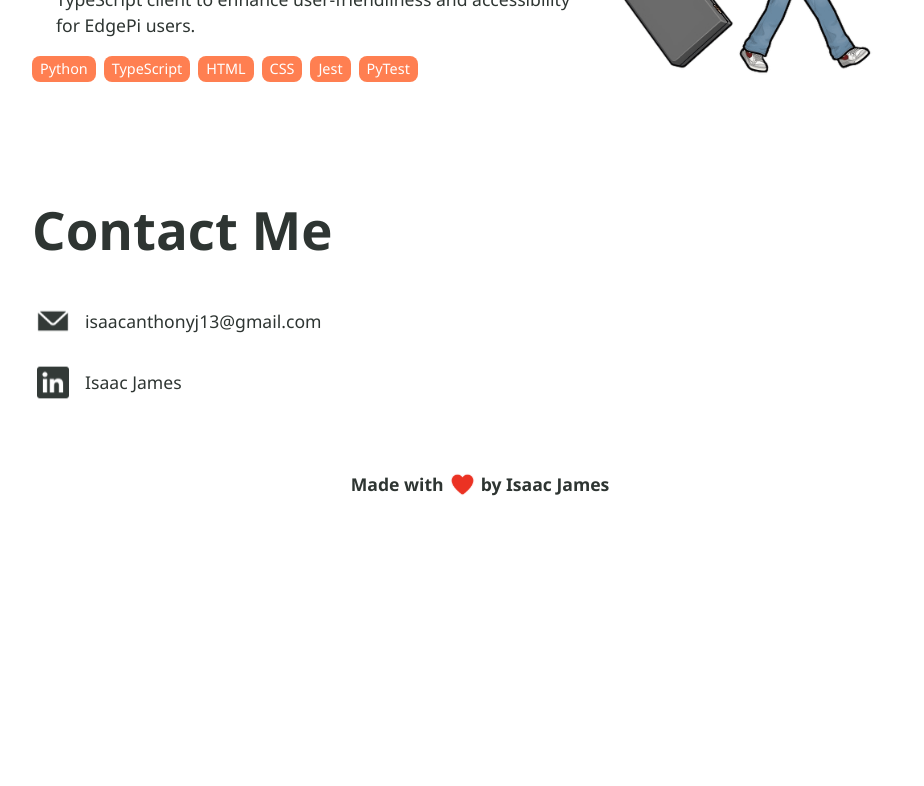
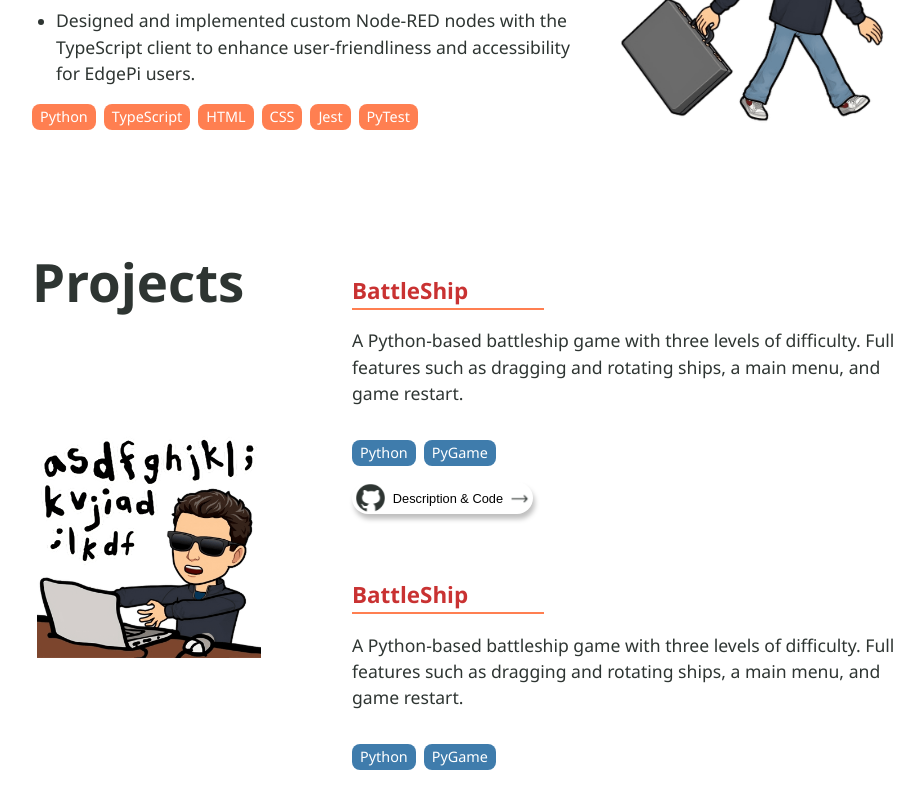
Before and after one commit to iaj2/portfolio-v2, a React (Vite) app: page / in a window 1280 px wide. Shown: the part 2000-2786 px from the top of the page, without its empty margins (160-1084 px from the left). Before the commit the page ends 2498 px from the top, so only its background shows below. Built offline with nearby package versions, Linux system fonts and the light colour scheme.

Commit message:
projects

```diff
--- a/src/App.tsx
+++ b/src/App.tsx
@@ -5,6 +5,7 @@ import Home from "./components/Home/Home";
 import About from "./components/About/About";
 import Contact from "./components/Contact/Contact";
 import Work from "./components/Work/Work";
+import Projects from "./components/Projects/Projects";
 import { useState, useEffect } from "react";
 
 function App() {
@@ -44,6 +45,7 @@ function App() {
       <Home />
       <About />
       <Work />
+      <Projects />
       <Contact />
     </main>
     <footer>
--- a/src/_app.scss
+++ b/src/_app.scss
@@ -39,20 +39,46 @@ main {
   align-items: center;
 }
 
-@mixin section-mobile() {
-
-}
-
 section {
   margin-top: 3rem;
   display: grid;
   @media (width < $screen-medium) {
     justify-items: center;
-    grid-auto-rows: min-content;
     text-align: center;
+  }
+  @media (width >= $screen-medium) {
+    margin-top: 6rem;
   }
 }
 
+@mixin item-header($underline-width){
+  width: max-content;
+  display: flex;
+  flex-direction: column;
+  align-items: center;
+
+  h3 {
+    margin-bottom: 8px;
+    text-align: center;
+    color: $red;
+  }
+
+  span {
+    width: $underline-width;
+    height: 2px;
+    background-color: $orange;
+  }
+}
+
+@mixin item-tag($background-color) {
+  padding-inline: 8px;
+  padding-block: 2px;
+  list-style: none;
+  border-radius: 8px;
+  background-color: $background-color;
+  font-size: 0.9rem;
+  color: white;
+}
 
 
 footer {
--- a/src/components/Contact/_contact.scss
+++ b/src/components/Contact/_contact.scss
@@ -5,7 +5,7 @@
   text-align: center;
 
   h1 {
-    margin-bottom: 0;
+    margin-block: 0;
   }
 }
 
--- /dev/null
+++ b/src/components/Projects/Projects.tsx
@@ -0,0 +1,56 @@
+import BitmojiComputer from "../../assets/bitmoji-computer.png";
+import GithubIcon from "../../assets/github.svg";
+import RightArrowIcon from "../../assets/right-arrow.svg";
+
+const Projects = () => {
+  return (
+    <section className="projects-section">
+      <h1>Projects</h1>
+      <div className="projects-bitmoji-imgs">
+        <img src={BitmojiComputer} alt="bitmoji on computer" />
+      </div>
+      <div className="projects-item-wrapper">
+        <div className="projects-item-header">
+          <h3>BattleShip</h3>
+          <span>{/*Underline */}</span>
+        </div>
+        <p className="projects-item-description">
+        A Python-based battleship game with three levels of difficulty. Full features such as dragging and rotating ships, a main menu, and game restart.
+        </p>
+        <ul className="projects-item-tech">
+          <li>Python</li>
+          <li>PyGame</li>
+        </ul>
+        <button className="projects-item-github">
+          <img src={GithubIcon} alt="github" />
+          <p>Description & Code</p>
+          <img src={RightArrowIcon} alt="right arrow" />
+        </button>
+      </div>
+      <div className="projects-item-wrapper">
+        <div className="projects-item-header">
+          <h3>BattleShip</h3>
+          <span>{/*Underline */}</span>
+        </div>
+        <p className="projects-item-description">
+        A Python-based battleship game with three levels of difficulty. Full features such as dragging and rotating ships, a main menu, and game restart.
+        </p>
+        <ul className="projects-item-tech">
+          <li>Python</li>
+          <li>PyGame</li>
+        </ul>
+        <button className="projects-item-github">
+          <img src={GithubIcon} alt="github" />
+          <p>Description & Code</p>
+          <img src={RightArrowIcon} alt="right arrow" />
+        </button>
+      </div>
+      <div className="projects-github-cta">
+        <p>View more on GitHub</p>
+        <img src={RightArrowIcon} alt="right" />
+      </div>
+    </section>
+  )
+}
+
+export default Projects;
--- /dev/null
+++ b/src/components/Projects/_projects.scss
@@ -0,0 +1,131 @@
+.projects-bitmoji-imgs {
+  img {
+    width: 9rem;
+  }
+}
+
+.projects-item-wrapper {
+  display: flex;
+  flex-direction: column;
+  align-items: center;
+  max-width: 40rem;
+}
+
+.projects-item-header {
+  @include item-header(12rem);
+
+  h3{
+    margin-top: 3rem;
+    margin-bottom: 0;
+  }
+}
+
+.projects-item-tech {
+  padding: 0;
+  margin-top: 1rem;
+  display: flex;
+  justify-content: center;
+  gap: 8px;
+
+
+  li {
+    @include item-tag($blue);
+  }
+}
+
+.projects-item-github {
+  padding-block: 2px;
+  padding-inline: 4px;
+  height: min-content;
+  display: flex;
+  align-items: center;
+  gap: 8px;
+  border-radius: 3rem;
+  border: none;
+  background-color: white;
+  box-shadow: 2px 5px 5px rgba(0, 0, 0, 0.25);
+  transition: none;
+
+  img:nth-of-type(1) {
+      width: 1.8rem;
+    }
+
+  p {
+    margin: 0;
+  }
+
+  &:hover {
+    filter: brightness(90%);
+  }
+}
+
+.projects-github-cta {
+  margin-top: 2rem;
+  display: flex;
+  align-items: center;
+  justify-content: center;
+  flex-wrap: wrap;
+  gap: 1rem;
+
+  img {
+    height: 1.5em;
+    filter: invert(var(--filter-invert)) brightness(110%);
+  }
+}
+
+@media (width >= $screen-medium) {
+  .projects-section {
+    grid-template-columns: 1fr 2fr;
+    column-gap: 2rem;
+
+    h1 {
+      margin-top: 0;
+      grid-area: 1 / 1 / 2 / 2;
+    }
+  }
+
+  .projects-bitmoji-imgs {
+    margin-left: 5px;
+    display: flex;
+    align-items: center;
+    justify-content: flex-start;
+    grid-area: 1 / 1 / 3 / 2;
+
+    img {
+      width: 14rem;
+    }
+  }
+
+  .projects-item-wrapper {
+    padding-block: 2rem;
+    align-items: flex-start;
+    grid-column: 2;
+
+    h3 {
+      margin: 0;
+    }
+
+    &:nth-of-type(2) {
+      grid-row: 1;
+    }
+  }
+
+  .projects-item-header {
+    align-items: flex-start;
+  }
+
+  .projects-item-github {
+
+
+    p {
+      font-size: 0.8rem;
+    }
+
+  }
+
+  .projects-github-cta {
+    justify-content: flex-start;
+    grid-column: 2;
+  }
+
+}
--- a/src/components/Work/_work.scss
+++ b/src/components/Work/_work.scss
@@ -22,22 +22,7 @@
 }
 
 .work-item-header {
-  width: max-content;
-  display: flex;
-  flex-direction: column;
-  align-items: center;
-
-  h3 {
-    margin-bottom: 8px;
-    text-align: center;
-    color: $red;
-  }
-
-  span {
-    width: 80%;
-    height: 2px;
-    background-color: $orange;
-  }
+  @include item-header(15rem);
 }
 
 .work-item-subheader {
@@ -72,28 +57,20 @@
   flex-wrap: wrap;
   gap: 8px;
   row-gap: 1rem;
-
-  color: var(--color-bg);
-
   li {
-    padding-inline: 8px;
-    padding-block: 2px;
-    list-style: none;
-    border-radius: 8px;
-    background-color: $orange;
-    font-size: 0.9rem;
+    @include item-tag($orange);
   }
 }
 
 @media (width >= $screen-medium) {
   .work-section {
-    grid-auto-columns: 2fr 1fr;
+    grid-template-columns: 2fr 1fr;
     justify-items: flex-start;
     column-gap: 2rem;
     text-align: left;
 
     h1 {
-      margin-top: 3rem;
+      margin-top: 0;
       grid-area: 1 / 1 / 1 / 1;
       text-align: left;
     }
--- a/src/main.scss
+++ b/src/main.scss
@@ -82,3 +82,4 @@ h3 {
 @import "./components/About/_about.scss";
 @import "./components/Contact/contact";
 @import "./components/Work/work";
+@import "./components/Projects/projects";
```
Also changed, not shown: src/assets/right-arrow.svg (added).
